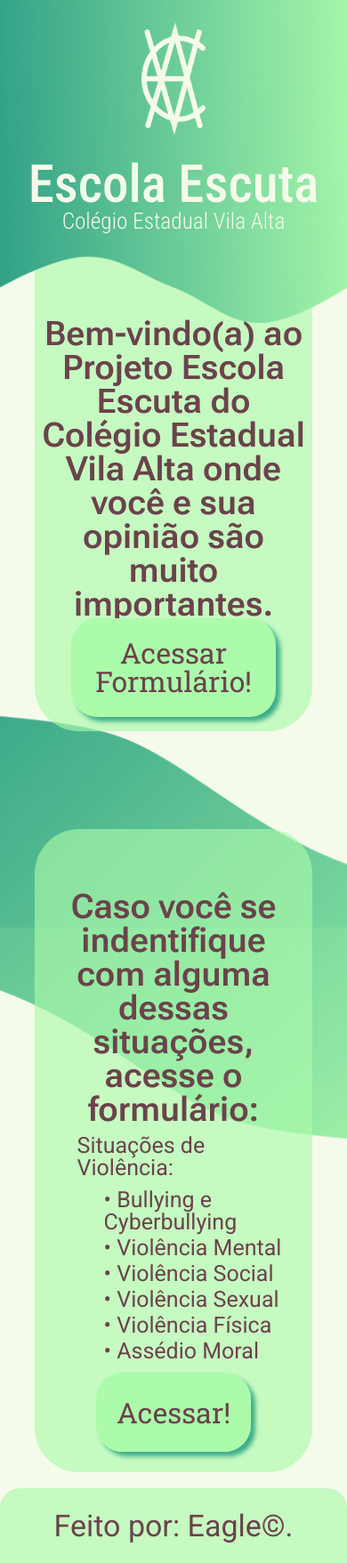
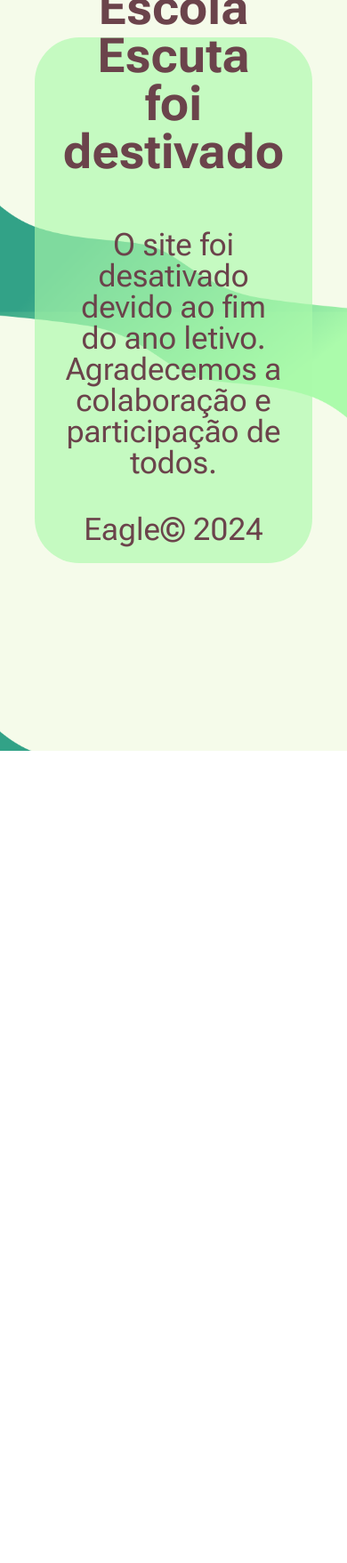
Before and after one commit to JulioFariaBR/escola-escuta, a plain HTML site: page index.html in a window 390 px wide. Shown: the whole page at 89% size. After the commit the page ends 844 px from the top, so only its background shows below. Drawn offline with Linux system fonts and the light colour scheme.

Commit message:
END 2025

```diff
--- a/css/style.css
+++ b/css/style.css
@@ -1,7 +1,11 @@
 /*
     font-family: "Roboto Flex", sans-serif;
-    font-family: "Roboto Condensed", sans-serif;
+    font-family: "Oswald", sans-serif;
 */
+
+.none_body {
+    display: none;
+}
 
 body {
     background-image: url(../img/assets-1.png);
@@ -19,9 +23,6 @@ body {
     display: flex;
     justify-content: space-around;
     background-size: cover;
-    position: fixed;
-    margin-top: -207px;
-    z-index: 5;
 }
 
 .cab__sectA {
@@ -47,16 +48,16 @@ body {
 }
 
 .cab__sectB--h1 {
-    font-family: "Roboto Condensed", sans-serif;
-    font-size: 7vh;
+    font-family: "Oswald", sans-serif;
+    font-size: 60px;
     font-weight: 500;
     text-align: center;
     color: #F5FBEA;
 }
 
 .cab__sectB--h2 {
-    font-family: "Roboto Condensed", sans-serif;
-    font-size: 3vh;
+    font-family: "Oswald", sans-serif;
+    font-size: 27px;
     font-weight: 300;
     text-align: center;
     color: #F5FBEA;
@@ -66,7 +67,6 @@ body {
     display: flex;
     flex-direction: column;
     align-items: center;
-    margin-top: 207px;
 }
 
 .prin__sect {
@@ -74,20 +74,20 @@ body {
     top: -15vh;
     background: #abfbaba3;
     width: 80%;
-    height: 80vh;
+    height: 102vh;
     border-radius: 50px;
     z-index: -1;
     display: flex;
     align-items: center;
     flex-direction: column;
-    justify-content: space-evenly;
+    justify-content: flex-end;
 }
 
 .prin__sect--h1 {
     font-family: "Roboto Flex", sans-serif;
     text-align: center;
-    margin: 20px 150px;
-    font-size: 68px;
+    margin: 20px;
+    font-size: 54px;
     font-weight: 600;
     color: #6B434B;
     margin-top: -35px;
@@ -96,44 +96,65 @@ body {
 .prin__sect--a {
     position: relative;
     top: -36vh;
-    font-family: "Roboto Slab", sans-serif;
+    font-family: "Oswald", sans-serif;
     background: #ABFBAB;
     border-radius: 30px;
     padding: 23px;
     text-align: center;
     text-decoration: none;
-    font-size: 35px;
-    font-weight: 400;
+    font-size: 38px;
+    font-weight: 300;
     color: #6B434B;
     z-index: 2;
-    transition: all 10ms;
-    box-shadow: 5px 5px 5px #3FAC8B;
 }
 
 .prin__sect--a:hover {
-    font-style: italic;
-}
-
-.excluda2 {
-    top: 0;
+    text-decoration: underline;
 }
 
 .rod {
-    height: 10vh;
+    height: 80vh;
     display: flex;
     align-items: center;
     justify-content: space-evenly;
-    background: #abfbaba3;
-    border: none;
-    border-radius: 22px 22px 0 0;
+}
+
+.rod__sect {
+    background: #7D515A;
+    border-radius: 20px;
+    height: 60vh;
+    width: 30%;
+}
+
+.rod__divA {
+    background: #6B434B;
+    height: 75%;
+    border-radius: 20px;
+    display: flex;
+    align-items: center;
+    justify-content: center;
+}
+
+.rod__divA--imga {
+    height: 90%;
+}
+
+.rod__divA--imgb {
+    height: 90%;
+}
+
+.rod__divB {
+    display: flex;
+    align-items: center;
+    justify-content: center;
 }
 
 .rod__divB--p {
-    font-family: "Roboto", sans-serif;
+    font-family: "Oswald", sans-serif;
     font-size: 34px;
     text-align: center;
-    color: #6B434B;
-    font-weight: 400;
+    color: #ffffff;
+    font-weight: 200;
     padding: 10px;
 }
 
@@ -142,16 +163,16 @@ body {
     top: -15vh;
     background: #abfbaba3;
     width: 80%;
+    height: 80vh;
     border-radius: 50px;
     display: flex;
     align-items: center;
     flex-direction: row;
     justify-content: space-evenly;
-    padding: 45px 0px;
 }
 
 .prin__sect--a2 {
-    font-family: "Roboto Condensed", sans-serif;
+    font-family: "Oswald", sans-serif;
     background: #ABFBAB;
     border-radius: 30px;
     padding: 23px;
@@ -168,16 +189,16 @@ body {
 
 .h1-second {
     margin: 15px;
-    font-size: 42px;
+    font-size: 38px;
     margin-top: 0px;
 }
 
 .prin__sect--ul {
     padding-left: 30px;
     color: #6B434B;
-    padding-top: 7px;
-    font-size: 25px;
-    font-family: "Roboto", sans-serif;
+    padding-top: 10px;
+    font-size: 20px;
+    font-family: "Roboto Flex", sans-serif;
 }
 
 .prin__sect--div {
@@ -188,22 +209,17 @@ body {
     padding: 2px;
 }
 
-.cab__sectB--inside {
-    margin-right: 147px;
-}
 
 @media (max-width: 530px) {
     body {
         background-repeat: repeat;
     }
     .cab {
-        height: 43vh;
+        height: 53vh;
         justify-content: flex-start;
         flex-direction: column;
         align-items: center;
         background-image: url(../img/assets-8.png);
-        position: absolute;
-        margin-top: 0;
     }
     .cab__sectB {
         margin-top: 3vh;
@@ -211,38 +227,24 @@ body {
     .cab__sectA {
         margin-top: 3vh;
     }
-    .prin {
-        margin-top: 0;
-        padding-top: 189px;
-
-    }
-    .cab__sectB--inside {
-        margin-right: 0;
-    }
     .prin__sect {
         top: 5vh;
         height: 70vh;
     }
     .prin__sectB {
         top: 5vh;
-        height: 75vh;
+        height: 96vh;
         flex-direction: column;
     }
     .prin__sect--h1 {
-        font-size: 4.5vh;
-        margin: 0 8px;
+        font-size: 38px;
     }
     .prin__sect--a {
         top: -10vh;
-        font-size: 3.8vh;
-        width: 47%;
-
-    }
-    .excluda2 {
-        top: 2vh;
+        font-size: 30px;
     }
     .rod {
-        margin-top: 60px;
+        height: 150vh;
         flex-direction: column;
     }
     .rod__sect {
@@ -251,7 +253,32 @@ body {
     .rod__divA--imgb {
         width: 92%;
     }
-    .prin__sect--div {
-        width: 90%;
+}
+
+@media (max-height: 910px) {
+    .prin__sectB {
+        height: 125vh;
     }
 }
+
+p {
+    text-align: center;
+    font-size: 35px;
+    font-weight: 400;
+    color: #6B434B;
+    font-family: "Roboto Flex", sans-serif;
+    margin: 20px 30px;
+}
+
+.logodoacabou {
+    margin: 50px;
+}
+
+h1 {
+    font-family: "Roboto Flex", sans-serif;
+    text-align: center;
+    margin: 40px;
+    font-size: 54px;
+    font-weight: 700;
+    color: #6B434B;
+}
--- a/index.html
+++ b/index.html
@@ -9,7 +9,8 @@
 
     <link rel="preconnect" href="https://fonts.googleapis.com">
     <link rel="preconnect" href="https://fonts.gstatic.com" crossorigin>
-    <link href="https://fonts.googleapis.com/css2?family=Roboto+Condensed:ital,wght@0,100..900;1,100..900&family=Roboto+Flex:opsz,wght@8..144,100..1000&family=Roboto+Mono:ital,wght@0,100..700;1,100..700&family=Roboto+Serif:ital,opsz,wght@0,8..144,100..900;1,8..144,100..900&family=Roboto+Slab:wght@100..900&family=Roboto:ital,wght@0,100..900;1,100..900&display=swap" rel="stylesheet">
+    <link href="https://fonts.googleapis.com/css2?family=Roboto+Flex:opsz,wght@8..144,100..1000&display=swap" rel="stylesheet">
+    <link href="https://fonts.googleapis.com/css2?family=Oswald:wght@200..700&family=Roboto+Flex:opsz,wght@8..144,100..1000&display=swap" rel="stylesheet">
 
     <link rel="shortcut icon" type="imagex/png" href="./img/assets-10.png">
     <script async src="https://www.googletagmanager.com/gtag/js?id=G-B1DMDH4ERT"></script>
@@ -21,46 +22,42 @@
     </script>
 </head>
 <body>
-    <header class="cab">
+    <!-- <header class="cab">
         <section class="cab__sectA">
             <img src="./img/assets-3.png" alt="Logo: CEVA" class="cab__sectA--img">
         </section>
         <section class="cab__sectB">
-            <section class="cab__sectB--inside">
             <h1 class="cab__sectB--h1">Escola Escuta</h1>
             <h2 class="cab__sectB--h2">Colégio Estadual Vila Alta</h2>
         </section>
-        </section>
-    </header>
+    </header> -->
     <main class="prin">
         <section class="prin__sect">
-            <h1 class="prin__sect--h1">Bem-vindo(a) ao Projeto Escola Escuta do Colégio Estadual Vila Alta onde você e sua opinião são muito importantes.</h1>
+            <img src="./img/assets-12.png" alt="Logotipo do Escola Escuta" class="logodoacabou">
+            <h1>O site do Escola Escuta foi destivado</h1>
+            <p>O site foi desativado devido ao fim do ano letivo. Agradecemos a colaboração e participação de todos.</p>
+            <p>Eagle© 2024</p>
         </section>
-        <a onclick="window.location.replace('pages/forms.html');" class="prin__sect--a" id="bnt-acess">Acessar Formulário!</a>
-        <section class="prin__sectB">
-            <div class="prin__sect--div">
-                <h1 class="prin__sect--h1 h1-second">Caso você se indentifique com alguma dessas situações, acesse o formulário:</h1>
-                <ul class="prin__sect--ul">
-                    <li class="prin__sect--li">Situações de Violência:</li>
-                    <ul class="prin__sect--ul">
-                        <li class="prin__sect--li"> • Bullying e Cyberbullying</li>
-                        <li class="prin__sect--li"> • Violência Mental</li>
-                        <li class="prin__sect--li"> • Violência Social</li>
-                        <li class="prin__sect--li"> • Violência Sexual</li>
-                        <li class="prin__sect--li"> • Violência Física</li>
-                        <li class="prin__sect--li"> • Assédio Moral</li>
-                    </ul>
-                </ul>
+    </main>
+    <!-- <footer class="rod">
+        <section class="none_body">
+            <section class="rod__sect">
+                <div class="rod__divA">
+                    <img src="./img/assets-4.png" alt="Logo: CEVA" class="rod__divA--imga">
                 </div>
-            <div class="prin__sect--div2">
-                <a onclick="window.location.replace('pages/forms.html');" class="prin__sect--a excluda2" id="bnt-acess">Acessar!</a>
+                <div class="rod__divB">
+                    <p class="rod__divB--p">Colégio Estadual Vila Alta©</p>
                 </div>
             </section>
-    </main>
-    <footer class="rod">
+            <section class="rod__sect">
+                <div class="rod__divA">
+                    <img src="./img/assets-5.png" alt="Logo: Eagle" class="rod__divA--imgb">
+                </div>
                 <div class="rod__divB">
-            <p class="rod__divB--p">Feito por: Eagle©.</p>
+                    <p class="rod__divB--p">Feito por: Eagle©</p>
                 </div>
-    </footer>
+            </section>
+        </section>
+    </footer> -->
 </body>
 </html>
```
Also changed, not shown: pages/adm.html (+15 -6 lines), pages/forms.html (+3 -0 lines). Lines whose indentation alone changed are shown as unchanged.
